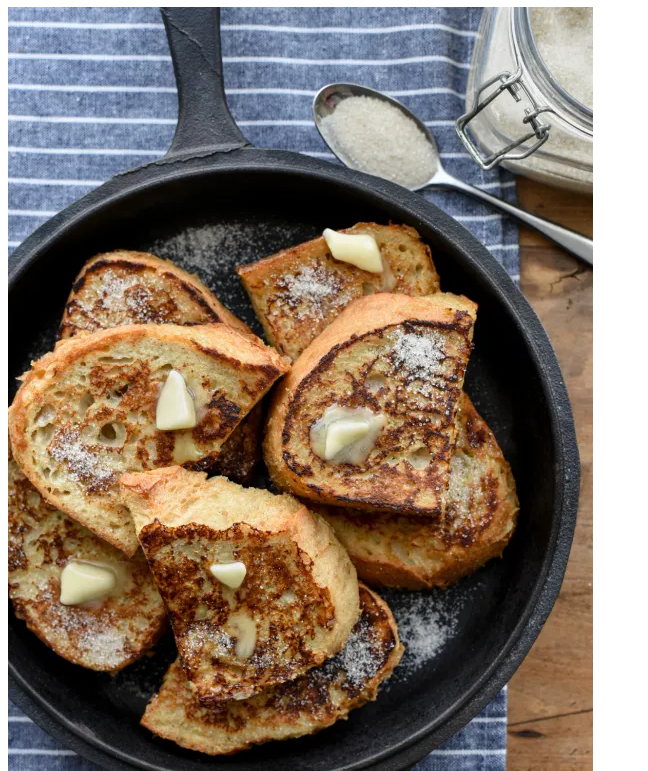
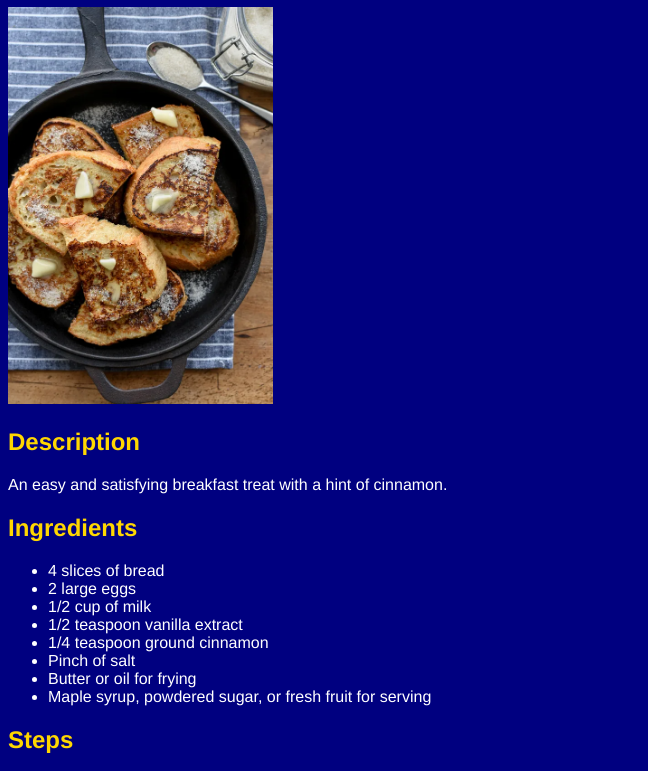
Before and after one commit to elaphedev/odin-recipes, a plain HTML site: page recipes/french-toast.html in a window 1280 px wide. Shown: the part 73-844 px from the top of the page, without its empty margins (0-648 px from the left). Drawn offline with Linux system fonts and the light colour scheme.

Commit message:
Add style to recipe pages

```diff
--- a/recipes/french-toast.html
+++ b/recipes/french-toast.html
@@ -2,6 +2,7 @@
 <html lang="en">
   <head>
     <meta charset="UTF-8">
+    <link rel="stylesheet" href="recipes-style.css">
     <title>Classic French Toast</title>
   </head>
 
--- /dev/null
+++ b/recipes/recipes-style.css
@@ -0,0 +1,23 @@
+* {
+  font-family: Helvetica, Arial, sans-serif;
+  background-color: navy;
+  color: white;
+}
+
+h1,
+h2 {
+  color: gold;
+}
+
+p {
+  width: 850px;
+}
+
+li {
+  width: 800px;
+}
+
+img {
+  width: 265px;
+  height: auto;
+}
```
Also changed, not shown: recipes/lasagna.html (+1 -0 lines), recipes/spaghetti.html (+1 -0 lines).
